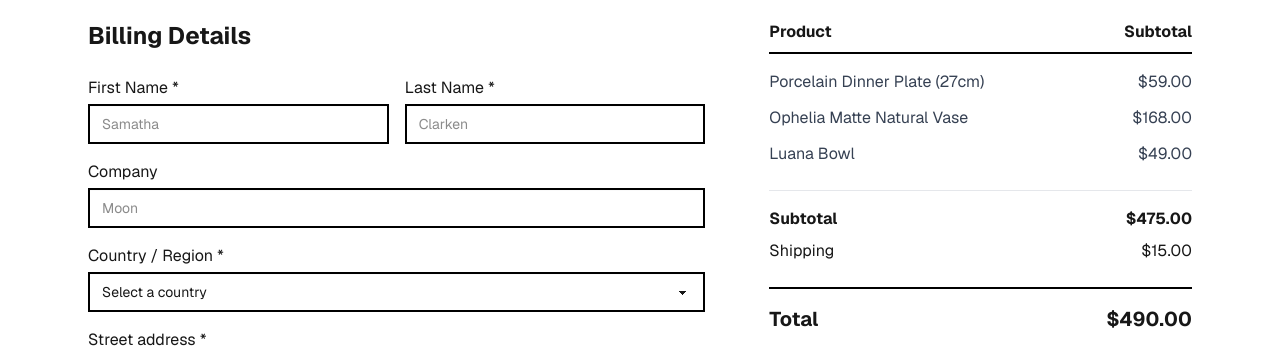
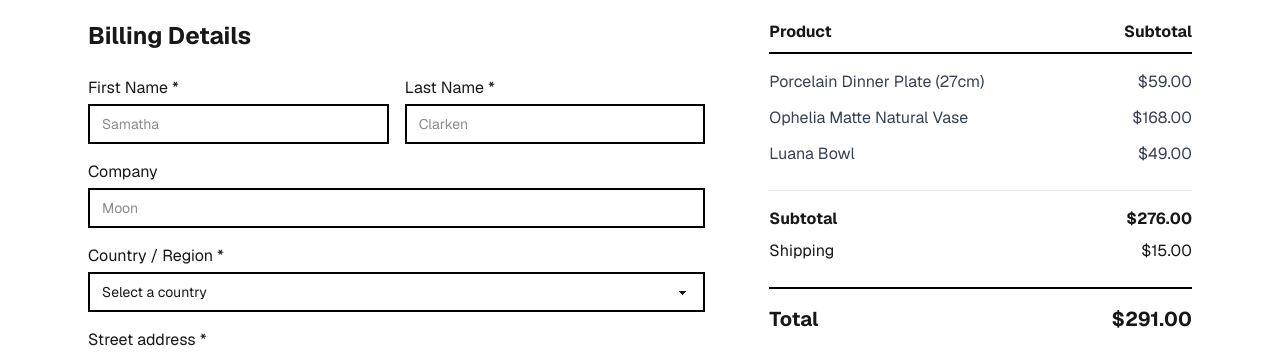
Before and after one commit to Astro24/Moon, a Next.js app: page /Checkout in a window 1280 px wide. Shown: the part 132-486 px from the top of the page. Built offline with nearby package versions, Linux system fonts and the light colour scheme.

Commit message:
the latest versuin where the prices can be manibiolated

```diff
--- a/src/app/(pages)/Checkout/page.js
+++ b/src/app/(pages)/Checkout/page.js
@@ -1,6 +1,6 @@
 'use client';
 
-import { useState } from 'react';
+import { useState, useMemo } from 'react';
 import Link from 'next/link';
 import { useRouter } from 'next/navigation';
 
@@ -9,6 +9,20 @@ export default function Checkout() {
   const [selectedCountry, setSelectedCountry] = useState('');
   const [VisaOrMasterCard, setVisaOrMasterCard] = useState('');
   const router = useRouter();
+
+  const [products] = useState([
+    { id: 1, name: 'Porcelain Dinner Plate (27cm)', price: 59.00 },
+    { id: 2, name: 'Ophelia Matte Natural Vase', price: 168.00 },
+    { id: 3, name: 'Luana Bowl', price: 49.00 },
+  ]);
+
+  const shippingCost = 15.00;
+
+  const subtotal = useMemo(() => {
+    return products.reduce((acc, item) => acc + item.price, 0);
+  }, [products]);
+
+  const total = subtotal + shippingCost;
 
   const countryData = {
     US: [
@@ -40,6 +54,25 @@ export default function Checkout() {
       { code: 'BAHAH', name: 'Al-Bahah Region' },
       { code: 'JAWF', name: 'Al-Jawf Region' },
     ],
+    UAE: [
+      { code: 'AUH', name: 'Abu Dhabi' },
+      { code: 'DXB', name: 'Dubai' },
+      { code: 'SHJ', name: 'Sharjah' },
+      { code: 'AJM', name: 'Ajman' },
+      { code: 'UMM', name: 'Umm Al-Quwain' },
+      { code: 'RAK', name: 'Ras Al Khaimah' },
+      { code: 'FUJ', name: 'Fujairah' },
+    ],
+    MR: [
+      { code: 'NKC', name: 'Nouakchott' },
+      { code: 'NDB', name: 'Nouadhibou' },
+      { code: 'KED', name: 'Kaédi' },
+      { code: 'ZOU', name: 'Zouérat' },
+      { code: 'ROS', name: 'Rosso' },
+      { code: 'AIO', name: 'Atar' },
+      { code: 'EMN', name: 'Néma' },
+
+    ]
   }
 
   const regions = countryData[selectedCountry] || [];
@@ -50,16 +83,20 @@ export default function Checkout() {
     const formData = new FormData(e.currentTarget);
     const orderData = Object.fromEntries(formData.entries());
 
+    orderData.paymentMethod = paymentMethod;
     localStorage.setItem('recentOrder', JSON.stringify(orderData));
 
     router.push('/OrderDetails');
   };
+
   const VorM = (e) => {
     const value = e.target.value.replace(/\s+/g, '');
     if (/^4/.test(value)) {
       setVisaOrMasterCard('Visa')
     } else if (/^(5[1-5]|2[2-7])/.test(value)) {
       setVisaOrMasterCard('Mastercard')
+    } else if (/^(588845|440647|440795|446404|457865|457997|474491|588846)/.test(value)) {
+      setVisaOrMasterCard('Mada')
     } else {
       setVisaOrMasterCard('');
     }
@@ -103,6 +140,8 @@ export default function Checkout() {
                 <option value="">Select a country</option>
                 <option value="US">United States</option>
                 <option value="SA">Saudi Arabia</option>
+                <option value="UAE">United Arab Emirates</option>
+                <option value="MR">mauritania</option>
               </select>
             </div>
             <div className="col-span-2">
@@ -155,34 +194,28 @@ export default function Checkout() {
               <span>Subtotal</span>
             </div>
             <div className="space-y-3 text-gray-700">
-              <div className="flex justify-between">
-                <span>Porcelain Dinner Plate (27cm)</span>
-                <span>$59.00</span>
-              </div>
-              <div className="flex justify-between">
-                <span>Ophelia Matte Natural Vase</span>
-                <span>$168.00</span>
-              </div>
-              <div className="flex justify-between">
-                <span>Luana Bowl</span>
-                <span>$49.00</span>
-              </div>
+              {products.map((item) => (
+                <div key={item.id} className="flex justify-between">
+                  <span>{item.name}</span>
+                  <span>${item.price.toFixed(2)}</span>
+                </div>
+              ))}
             </div>
 
             <div className="border-t border-gray-200 mt-6 pt-4 space-y-2">
               <div className="flex justify-between font-bold">
                 <span>Subtotal</span>
-                <span>$475.00</span>
+                <span>${subtotal.toFixed(2)}</span>
               </div>
               <div className="flex justify-between">
                 <span>Shipping</span>
-                <span>$15.00</span>
+                <span>${shippingCost.toFixed(2)}</span>
               </div>
             </div>
 
             <div className="flex justify-between items-center border-t-2 border-black mt-6 pt-4 text-xl font-bold">
               <span>Total</span>
-              <span>$490.00</span>
+              <span>${total.toFixed(2)}</span>
             </div>
           </div>
 
@@ -195,7 +228,7 @@ export default function Checkout() {
                   <label className="flex items-center gap-3 cursor-pointer">
                     <input
                       type="radio"
-                      name="payment"
+                      name="paymentMethod"
                       value="card"
                       checked={paymentMethod === 'card'}
                       onChange={() => setPaymentMethod('card')}
@@ -220,11 +253,10 @@ export default function Checkout() {
                         type="text"
                         placeholder="Card number"
                         required={paymentMethod === 'card'}
-                        onChange={VorM} // 2. Trigger the detection logic
+                        onChange={VorM}
                         className="w-full bg-transparent border border-gray-500 p-3 text-sm focus:outline-none focus:border-white rounded"
                       />
 
-                      {/* 3. This will now show up inside the input field on the right side */}
                       {VisaOrMasterCard && (
                         <span className="absolute right-3 top-1/2 -translate-y-1/2 text-[10px] font-bold uppercase text-white opacity-80 bg-black/20 px-1 rounded">
                           {VisaOrMasterCard}
@@ -288,7 +320,7 @@ export default function Checkout() {
             </div>
 
             <button type="submit" className="w-full border border-white py-4 mt-6 text-sm font-bold tracking-widest hover:bg-white hover:text-[#32333d] transition-colors">
-              PLACE ORDER
+              PLACE ORDER (${total.toFixed(2)})
             </button>
           </div>
         </div>
```
